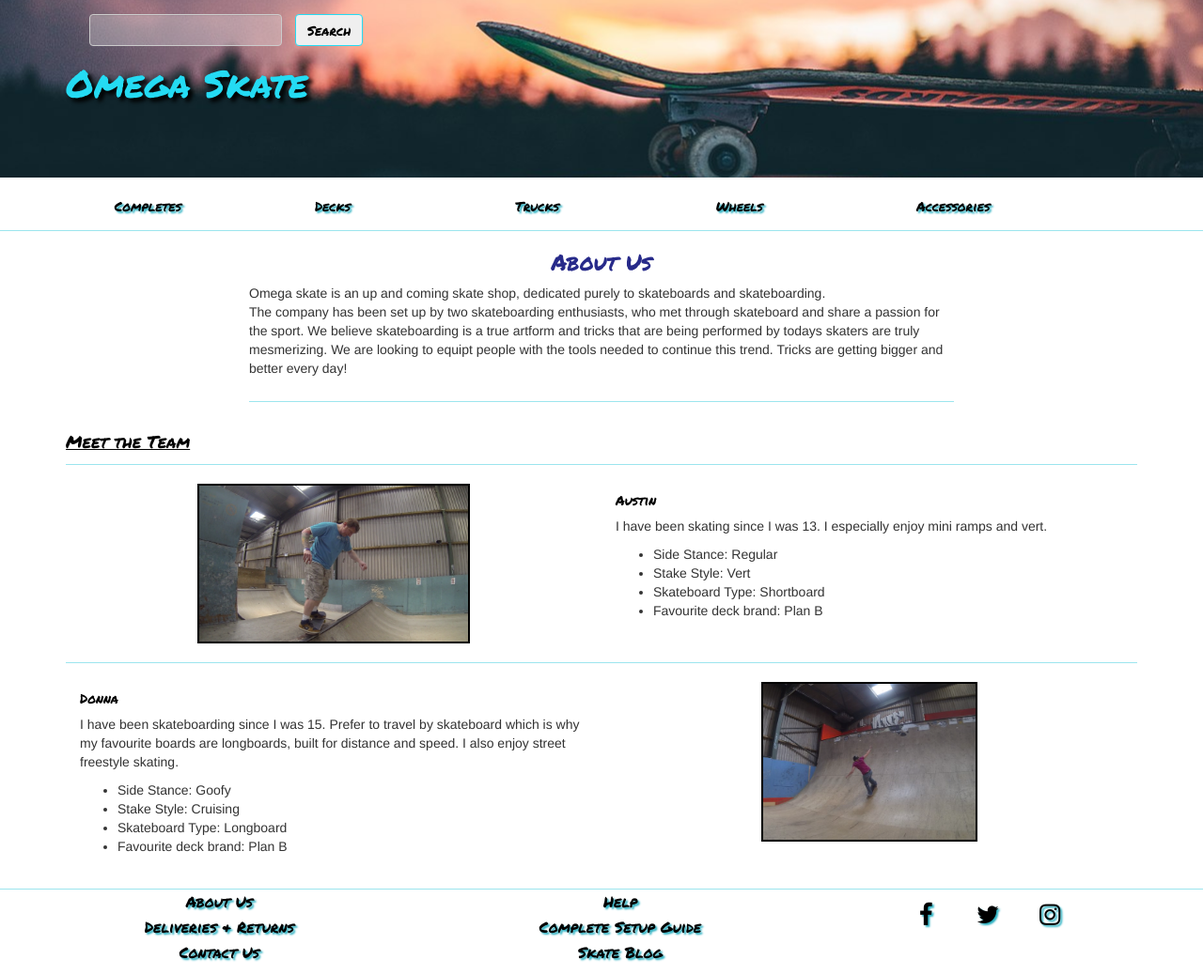
After one commit to skies09/omega-sk8-ds, a Django app: page /home/about/ in a window 1280 px wide. The commit adds this page. Shown: the whole page at 94% size. Run offline with Django 3.2, Linux system fonts and the light colour scheme; some libraries are stand-ins or nearby versions; some web fonts are replaced.

Commit message:
adding about page

```diff
--- a/checkout/templates/checkout.html
+++ b/checkout/templates/checkout.html
@@ -50,7 +50,7 @@
 
     {% csrf_token %}
     <div class="form-group col-md-12">
-        <input class=" btn btn-info" id="submit_payment_btn" name="commit" type="submit" value="Submit Payment">
+        <input class=" btn info-btn" id="submit_payment_btn" name="commit" type="submit" value="Submit Payment">
     </div>
 </form>
 {% endblock %}
--- /dev/null
+++ b/home/templates/about.html
@@ -0,0 +1,65 @@
+{% extends 'base.html' %}
+
+{% block content %}
+<h3>About Us</h3>
+
+<div class='row'>
+    <div class='col-xs-8 col-xs-offset-2'>
+        <p class='about-us'>Omega skate is an up and coming skate shop, dedicated purely to skateboards and
+            skateboarding.<br>
+            The company has been set up by two skateboarding enthusiasts, who met through skateboard and share a passion
+            for the sport.
+            We believe skateboarding is a true artform and tricks that are being performed by todays skaters are truly
+            mesmerizing.
+            We are looking to equipt people with the tools needed to continue this trend. Tricks are getting bigger and
+            better every day!
+        </p>
+    </div>
+</div>
+</div>
+
+<div class='about-us-header'>
+    <p> Meet the Team</p>
+</div>
+<div class='container-fluid'>
+    <div class='row meet-team'>
+            <div class='col-sm-6'>
+                    <div class='meet-team-image'>
+                        <img src="/static/media/images/a-sk8.jpg">
+                    </div>
+                </div>
+        <div class='col-sm-6'>
+            <h5>Austin</h5>
+            <p>I have been skating since I was 13. I especially enjoy mini ramps and vert.</p>
+            <ul>
+                <li>Side Stance: Regular</li>
+                <li>Stake Style: Vert</li>
+                <li>Skateboard Type: Shortboard</li>
+                <li>Favourite deck brand: Plan B</li>
+            </ul>
+        </div>
+    </div>
+</div>
+<div class='container-fluid'>
+    <div class='row meet-team'>
+        <div class='col-sm-6'>
+            <h5>Donna</h5>
+            <p>I have been skateboarding since I was 15. Prefer to travel by skateboard which is why my favourite boards are longboards, built for distance and speed.
+                I also enjoy street freestyle skating.
+            </p>
+            <ul>
+                <li>Side Stance: Goofy</li>
+                <li>Stake Style: Cruising</li>
+                <li>Skateboard Type: Longboard</li>
+                <li>Favourite deck brand: Plan B</li>
+            </ul>
+        </div>
+        <div class='col-sm-6'>
+            <div class='meet-team-image'>
+                <img src="/static/media/images/d-sk8.jpg">
+            </div>
+        </div>
+
+    </div>
+</div>
+{% endblock %}
--- a/home/templates/contact.html
+++ b/home/templates/contact.html
@@ -23,7 +23,7 @@
                         required>
                     <textarea name="description" class="form-control" id="description" rows="7"
                         placeholder="Insert text here" required></textarea>
-                    <a type="submit" href="{% url 'thanks' %}" class="btn btn-info center-block">Send</a>
+                    <a type="submit" href="{% url 'thanks' %}" class="btn info-btn center-block">Send</a>
                 </form>
             </div>
         </div>
--- a/home/templates/deliveries.html
+++ b/home/templates/deliveries.html
@@ -4,7 +4,6 @@
 <div class='container-fluid'>
     <div class='row'>
         <div class='col-sm-12'>
-
             <h3>Deliveries and Returns</h3>
             <div class='paragraph-header'>
                 <p>Delivery</p>
--- a/home/urls.py
+++ b/home/urls.py
@@ -1,8 +1,9 @@
 from django.conf.urls import url, include
-from .views import home, deliveries, contact, faqs, setup, thanks
+from .views import home, about, deliveries, contact, faqs, setup, thanks
 
 urlpatterns = [
 url(r'^home/', home, name="home"),
+url(r'^about/', about, name="about"),
 url(r'^deliveries/', deliveries, name="deliveries"),
 url(r'^contact/', contact, name="contact"),
 url(r'^faqs/', faqs, name="faqs"),
--- a/home/views.py
+++ b/home/views.py
@@ -4,6 +4,10 @@ from django.shortcuts import render
 def home(request):
     """A view that displays the home page"""
     return render(request, "home.html")
+
+def about(request):
+    """A view that displays the about page"""
+    return render(request, "about.html")
 
 def deliveries(request):
     """A view that displays the deliveries page"""
--- a/products/templates/productdetail.html
+++ b/products/templates/productdetail.html
@@ -16,7 +16,7 @@
             <div class="input-group">
                 <input name="quantity" type="number" min="1" max="999" class="form-control" placeholder="Quantity">
                 <span class="input-group-btn">
-                    <button class="btn btn-info" type="submit">Add To Cart</button>
+                    <button class="btn info-btn" type="submit">Add To Cart</button>
                 </span>
             </div>
         </form>
--- a/static/css/custom.css
+++ b/static/css/custom.css
@@ -122,9 +122,9 @@ h5 {
     margin:5px;
     text-align: center;
     font-size: 1em;
-    font-family: 'Luckiest Guy', cursive;
-    background: #000000;
-    color:#24dbf3;
+    font-family: 'Permanent Marker', cursive;
+    border: 1px solid #24dbf3;
+    color:#000000;
 }
 
 /*form*/
@@ -197,8 +197,6 @@ footer {
     margin-top:5px;
 }
 
-
-
 .category-panel{
     margin-top:5px;
     border: 3px solid #000000;
@@ -257,6 +255,38 @@ footer {
     -webkit-background-size: cover;
     -moz-background-size: cover;
     -o-background-size: cover;
+}
+
+/*about page*/
+
+.about-us{
+    display:block;
+    margin-right:auto;
+    margin-left: auto;
+    padding-bottom:25px;
+    border-bottom: 1px solid #00bcd463;
+}
+
+.about-us-header{
+    padding-top:20px;
+    font-size:18px;
+    font-family: 'Permanent Marker', cursive;
+    text-decoration: underline;
+    color: #000000;
+}
+.meet-team{
+    border-top: 1px solid #00bcd463;
+    padding-top:20px;
+    padding-bottom:20px;
+}
+
+.meet-team-image img{
+    display: block;
+    margin-left: auto;
+    margin-right: auto;
+    height:170px;
+    width:auto;
+    border: 2px solid #000000;
 }
 
 /*deliveries page*/
@@ -379,7 +409,7 @@ td{
     font-family: 'Permanent Marker', cursive;
     text-align: center;
     color:  #000000;
-    text-shadow: 2px 2px 2px #2ab0c1;
+
 }
 
 .product-description {
@@ -388,12 +418,11 @@ td{
     font-size: 16px;
 }
 
-.btn-info{
+.info-btn{
     text-align: center;
-
     font-family: 'Permanent Marker', cursive;
-    background: #000000;
-    color:#24dbf3;
+    border: 1px solid #24dbf3;
+    color:#000000;
 }
 
 /*cart page*/
@@ -414,8 +443,8 @@ td{
     text-align: center;
     font-size: 1em;
     font-family: 'Permanent Marker', cursive;
-    background: #000000;
-    color:#24dbf3;
+    border:1px solid #24dbf3;
+    color:#000000;
 
 }
 
@@ -438,12 +467,3 @@ td{
 #payment-form{
     padding-top:25px;
 }
-
-
-img{
-    width: 150px;
-    height: 150px;
-    display: block;
-    margin-left: auto;
-    margin-right: auto;
-}
--- a/templates/base.html
+++ b/templates/base.html
@@ -102,7 +102,7 @@
         <div class='footer-details row'>
             <div class='col-sm-4'>
                 <ul class='footer-list'>
-                    <li><a href="#">About Us</a></li>
+                    <li><a href="{% url 'about' %}">About Us</a></li>
                     <li><a href="{% url 'deliveries' %}">Deliveries & Returns</a></li>
                     <li><a href="{% url 'contact' %}">Contact Us</a></li>
                 </ul>
```
Also changed, not shown: cart/templates/cart.html (+4 -3 lines), media/images/a-sk8.jpg (added), media/images/d-sk8.jpg (added), media/images/sk8-trick-background1.jpg (added), static/media/images/a-sk8.jpg (added), static/media/images/d-sk8.jpg (added), static/media/images/sk8-trick-background1.jpg (added).
